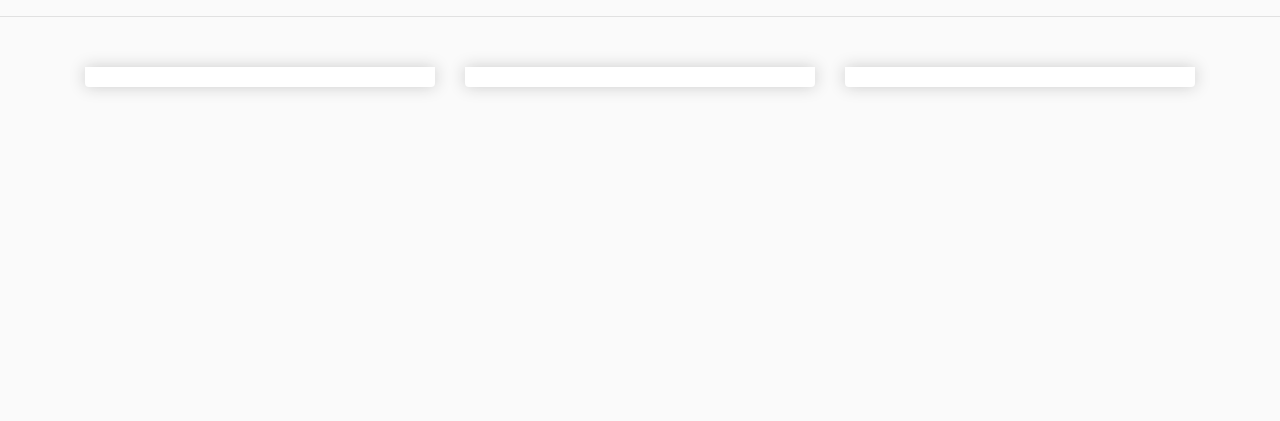
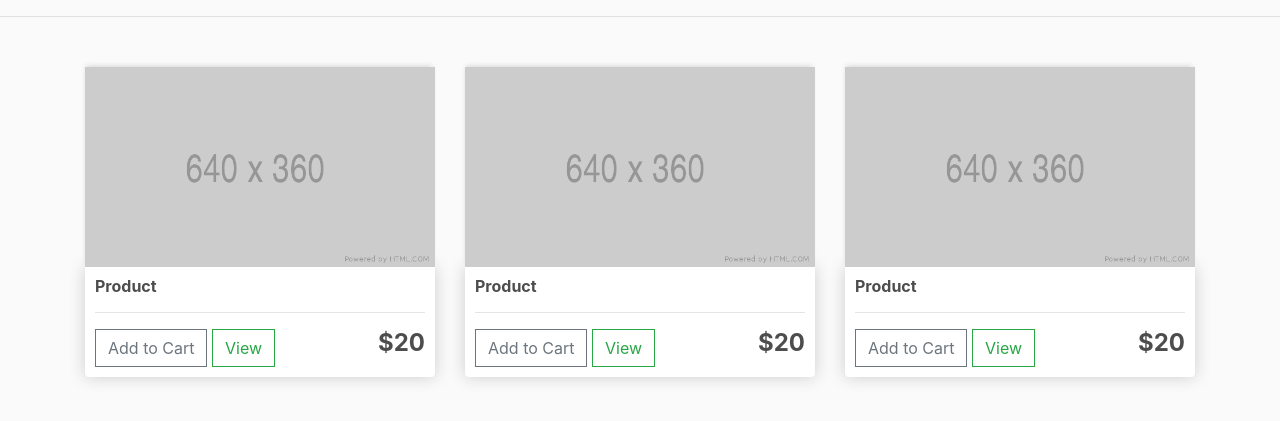
Before and after one commit to ccobasi/eshop, a Django app: template store/templates/store/store.html in a window 1280 px wide. Shown: the part 57-478 px from the top of the page. Run offline with Django 3.2, Linux system fonts and the light colour scheme; the template is opened without the code that fills it, so the values that code supplies are empty; parts of the project's set-up code (start-up, migrations or seed data) failed here and were passed over; some libraries are stand-ins or nearby versions.

Commit message:
add image and button

```diff
--- a/store/templates/store/main.html
+++ b/store/templates/store/main.html
@@ -2,7 +2,7 @@
 {% load static %}
 <html>
   <head>
-    <title>Ecom</title>
+    <title>Eshop</title>
 
     <meta
       name="viewport"
--- a/store/templates/store/store.html
+++ b/store/templates/store/store.html
@@ -2,15 +2,39 @@
 
 <div class="row">
   <div class="col-lg-4">
-    <div class="box-element product"></div>
+    <img class="thumbnail" src="{% static 'images/placeholder.png' %}" />
+    <div class="box-element product">
+      <h6><strong>Product</strong></h6>
+      <hr />
+
+      <button class="btn btn-outline-secondary add-btn">Add to Cart</button>
+      <a class="btn btn-outline-success" href="#">View</a>
+      <h4 style="display: inline-block; float: right"><strong>$20</strong></h4>
+    </div>
   </div>
 
   <div class="col-lg-4">
-    <div class="box-element product"></div>
+    <img class="thumbnail" src="{% static 'images/placeholder.png' %}" />
+    <div class="box-element product">
+      <h6><strong>Product</strong></h6>
+      <hr />
+
+      <button class="btn btn-outline-secondary add-btn">Add to Cart</button>
+      <a class="btn btn-outline-success" href="#">View</a>
+      <h4 style="display: inline-block; float: right"><strong>$20</strong></h4>
+    </div>
   </div>
 
   <div class="col-lg-4">
-    <div class="box-element product"></div>
+    <img class="thumbnail" src="{% static 'images/placeholder.png' %}" />
+    <div class="box-element product">
+      <h6><strong>Product</strong></h6>
+      <hr />
+
+      <button class="btn btn-outline-secondary add-btn">Add to Cart</button>
+      <a class="btn btn-outline-success" href="#">View</a>
+      <h4 style="display: inline-block; float: right"><strong>$20</strong></h4>
+    </div>
   </div>
 </div>
 {% endblock content %}
```
